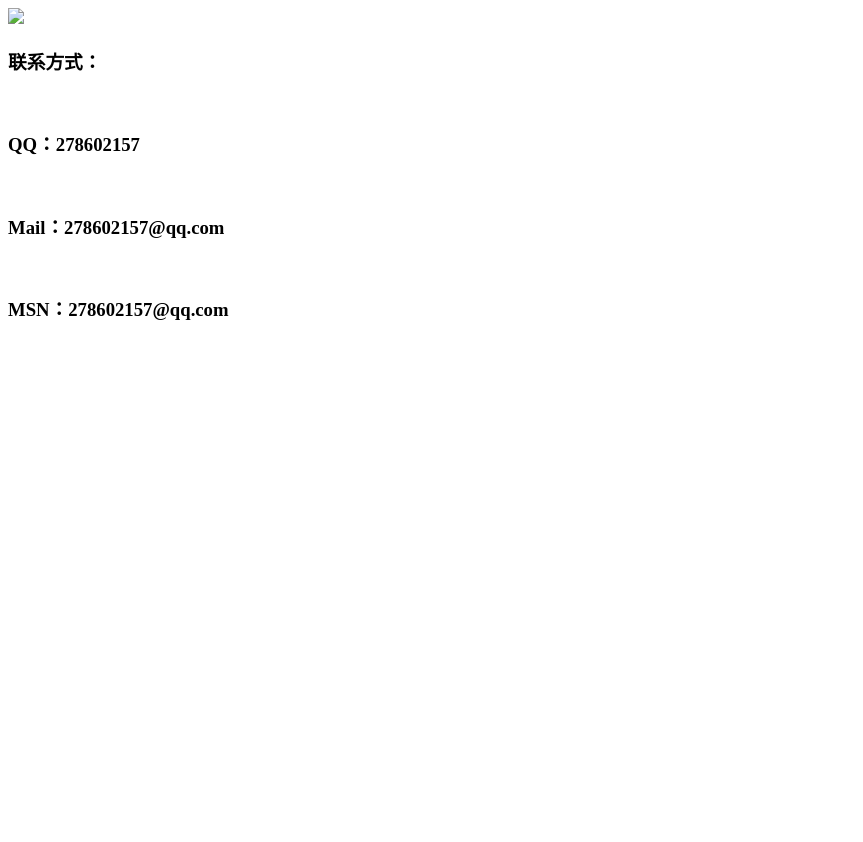
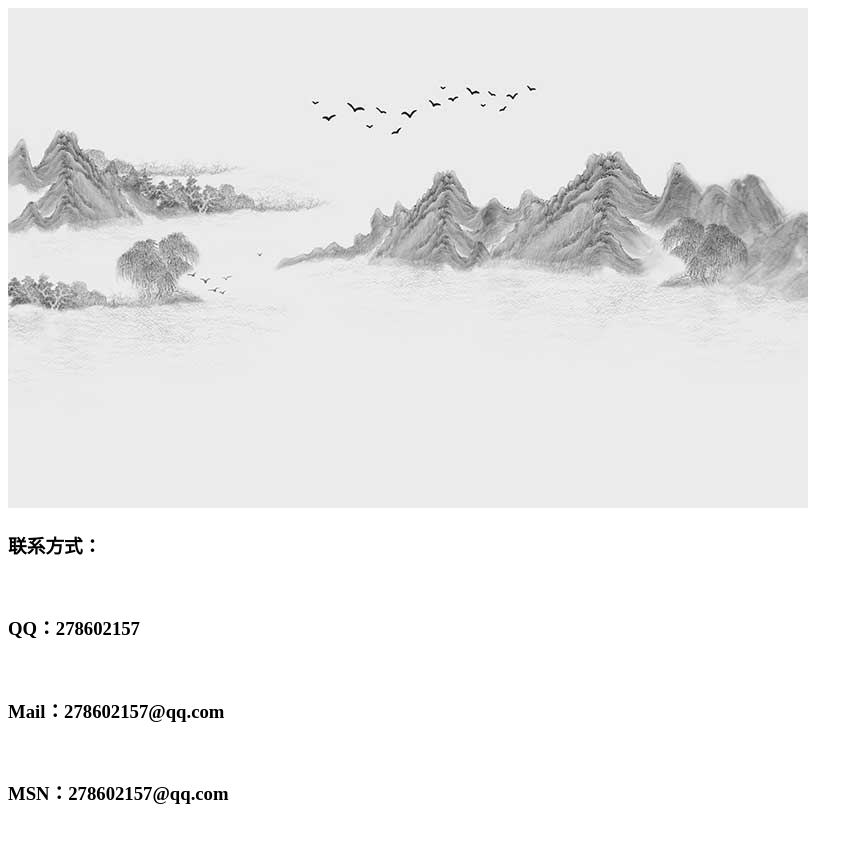
Before and after one commit to elesh8888/elesh8888.github.io, a plain HTML site: page index.html in a window 1280 px wide. Shown: the whole page, without its empty margins (0-863 px from the left). Before the commit the page ends 800 px from the top, so only its background shows below. Drawn offline with Linux system fonts and the light colour scheme.

Commit message:
Update index.html

```diff
--- a/index.html
+++ b/index.html
@@ -8,7 +8,7 @@
 </head>
 
 <body>
-<img src="1.png"><br>
+<img src="1.jpg"><br>
 <h3>联系方式：</h3><br>
 <h3>QQ：278602157</h3><br>
 <h3>Mail：278602157@qq.com</h3><br>
```
